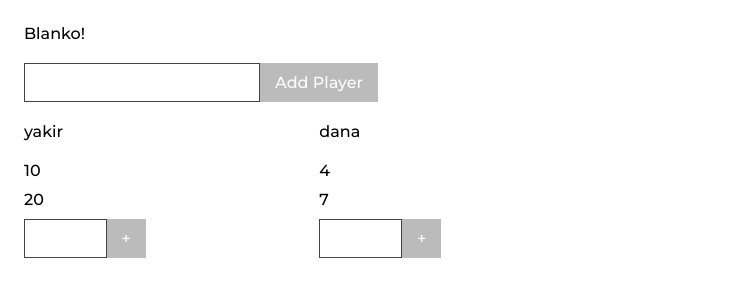
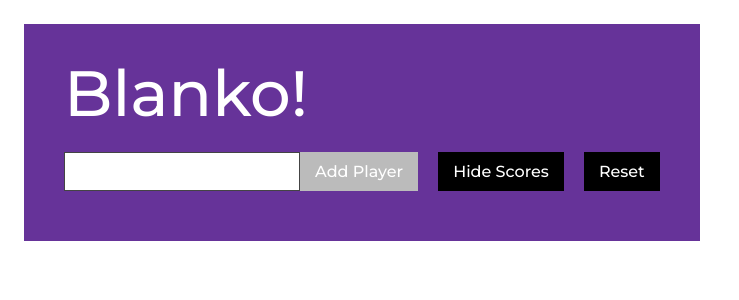
Before and after one commit to yagiro2/subaba, a React (Create React App) app in the folder fe/: page / in a window 1280 px wide. Shown: the top 300 px of the page, without its empty margins (0-739 px from the left). Built offline with nearby package versions, Linux system fonts and the light colour scheme.

Commit message:
a lot of blanko changes - persist state on local storage - allow to reset state - allow to show/hide player scores - make ui stylish

```diff
--- a/fe/src/components/blanko/AddPlayer.js
+++ b/fe/src/components/blanko/AddPlayer.js
@@ -21,6 +21,7 @@ function AddPlayer({ players, onAddPlayer }) {
     const handleAddPlayer = useCallback(
         () => {
             onAddPlayer && onAddPlayer({ name: playerName });
+            setPlayerName('');
         }, [ playerName, onAddPlayer ]
     );
 
--- a/fe/src/components/blanko/Blanko.js
+++ b/fe/src/components/blanko/Blanko.js
@@ -1,19 +1,37 @@
-import React, { useCallback } from 'react';
+import React, { useState, useCallback } from 'react';
 import styled from 'styled-components';
 import AddPlayer from './AddPlayer';
 import Players from './Players';
 import { useBlankoReducer, actions } from './blankoState';
+import Button from '../common/Button';
 
 const Container = styled.div`
   display: flex;
   flex-direction: column;
+  background-color: rebeccapurple;
+  padding: 30px 40px;
   > :not(:first-child) {
       margin-top: 20px;
   }
 `;
 
+const Controls = styled.div`
+  display: flex;
+  > :not(:first-child) {
+      margin-left: 20px;
+  }
+`;
+
+
+const GameTitle = styled.div`
+    color: white;
+    font-size: 4rem;
+`;
+
+
 function Blanko() {
 
+    const [ showScores, setShowScores ] = useState(true);
     const [ state, dispatch ] = useBlankoReducer();
 
     const handleAddPlayer = useCallback(
@@ -30,14 +48,25 @@ function Blanko() {
 
     return (
         <Container>
-            <div>Blanko!</div>
-            <AddPlayer
-                players={ state.players }
-                onAddPlayer={ handleAddPlayer }
-            />
+            <GameTitle>Blanko!</GameTitle>
+            <Controls>
+                <AddPlayer
+                    players={ state.players }
+                    onAddPlayer={ handleAddPlayer }
+                />
+                <Button
+                    label={ `${ !showScores ? 'Show' : 'Hide' } Scores` }
+                    onClick={ () => setShowScores(!showScores) }
+                />
+                <Button
+                    label="Reset"
+                    onClick={ () => dispatch(actions.reset()) }
+                />
+            </Controls>
             <Players
                 players={ state.players }
                 onAddMove={ handleAddMove }
+                showScores={ showScores }
             />
         </Container>
     );
--- a/fe/src/components/blanko/Player.js
+++ b/fe/src/components/blanko/Player.js
@@ -1,4 +1,4 @@
-import React from 'react';
+import React, { useMemo } from 'react';
 import styled from 'styled-components';
 
 import Move from './Move';
@@ -7,9 +7,12 @@ import AddMove from './AddMove';
 const Container = styled.div`
     display: flex;
     flex-direction: column;
+    background-color: #ffeb3b;
+    border-radius: 1rem;
+    padding: 20px;
     > :not(:first-child) {
       margin-top: 20px;
-  }
+    }
 `;
 
 const MovesContainer = styled.div`
@@ -22,15 +25,37 @@ const MovesContainer = styled.div`
 
 let moveId = 1;
 
-const Player = ({ name, moves, onAddMove }) => {
+const getScore = (moves) => {
+    return !moves ? 0 : moves.reduce(
+        (sum, move) => sum + move.value,
+        0
+    );
+};
+
+const NameContainer = styled.div`
+    font-size: 2rem;
+`;
+
+const ScoreContainer = styled.div`
+    font-size: 2.3rem;
+`;
+
+const Player = ({ name, moves, onAddMove, showScore }) => {
+
+    const score = useMemo(
+        () => !showScore ? null : getScore(moves),
+        [ moves, showScore ]
+    );
+
     return (
         <Container>
-            <div>{ name }</div>
+            <NameContainer>{ name }</NameContainer>
             <MovesContainer>
-                { moves?.map((move, i) =>
+                { moves && moves.map(move =>
                     <Move key={ ++moveId } { ...move } />) }
                 <AddMove onAddMove={ onAddMove } />
             </MovesContainer>
+            { showScore && <ScoreContainer>{ score }</ScoreContainer> }
         </Container>
     );
 }
--- a/fe/src/components/blanko/Players.js
+++ b/fe/src/components/blanko/Players.js
@@ -6,11 +6,11 @@ import Player from './Player';
 const Container = styled.div`
     display: flex;
     > :not(:first-child) {
-      margin-left: 20px;
-  }
+      margin-left: 80px;
+    }
 `;
 
-const Players = ({ players, onAddMove }) => {
+const Players = ({ players, onAddMove, showScores }) => {
 
     const playersArr = useMemo(
         () => players && Object.values(players),
@@ -24,6 +24,7 @@ const Players = ({ players, onAddMove }) => {
                     key={ player.name }
                     { ...player }
                     onAddMove={ (move) => onAddMove && onAddMove(player.name, move) }
+                    showScore={ showScores }
                 />) }
         </Container>
     );
--- a/fe/src/components/blanko/blankoState.js
+++ b/fe/src/components/blanko/blankoState.js
@@ -1,27 +1,29 @@
 import { useReducer } from 'react';
 
-const initialState = {
-    players: {
-        yakir: {
-            name: 'yakir',
-            moves: [
-                { value: 10, },
-                { value: 20, },
-            ]
-        },
-        dana: {
-            name: 'dana',
-            moves: [
-                { value: 4, },
-                { value: 7, },
-            ]
-        }
+
+const parseJsonSafe = json => {
+    try {
+        return JSON.parse(json);
+    }
+    catch(e) {
+        return;
     }
 };
 
+const getInitialState = () => {
+    return parseJsonSafe(localStorage.blankoState) ?? {};
+};
+
+const initialState = getInitialState();
+
 const actionTypes = {
     ADD_PLAYER: 'ADD_PLAYER',
-    ADD_MOVE: 'ADD_PLAYADD_MOVEER',
+    ADD_MOVE: 'ADD_PLAYADD_MOVE',
+    RESET: 'RESET',
+};
+
+const reduceReset = () => {
+    return {};
 };
 
 const reduceAddPlayer = (state, action) => {
@@ -50,20 +52,27 @@ const reduceAddMove = (state, action) => {
     };
 };
 
-
 const blankoReducer = (state, action) => {
     switch (action.type) {
         case actionTypes.ADD_PLAYER:
             return reduceAddPlayer(state, action);
         case actionTypes.ADD_MOVE:
             return reduceAddMove(state, action);
+        case actionTypes.RESET:
+            return reduceReset();
         default:
             return state;
     }
 };
 
+const blankoReducerWithMiddleware = (state, action) => {
+    const newState = blankoReducer(state, action);
+    localStorage.blankoState = JSON.stringify(newState);
+    return newState;
+};
+
 export const useBlankoReducer = (predefinedState = initialState) => {
-    return useReducer(blankoReducer, predefinedState);
+    return useReducer(blankoReducerWithMiddleware, predefinedState);
 };
 
 const createAction = (type, payload, meta, error) => ({ type, payload, meta, error });
@@ -71,4 +80,5 @@ const createAction = (type, payload, meta, error) => ({ type, payload, meta, err
 export const actions = {
     addPlayer: player => createAction(actionTypes.ADD_PLAYER, player),
     addMove: (playerName, move) => createAction(actionTypes.ADD_MOVE, { playerName, move }),
+    reset: () => createAction(actionTypes.RESET),
 };
```
